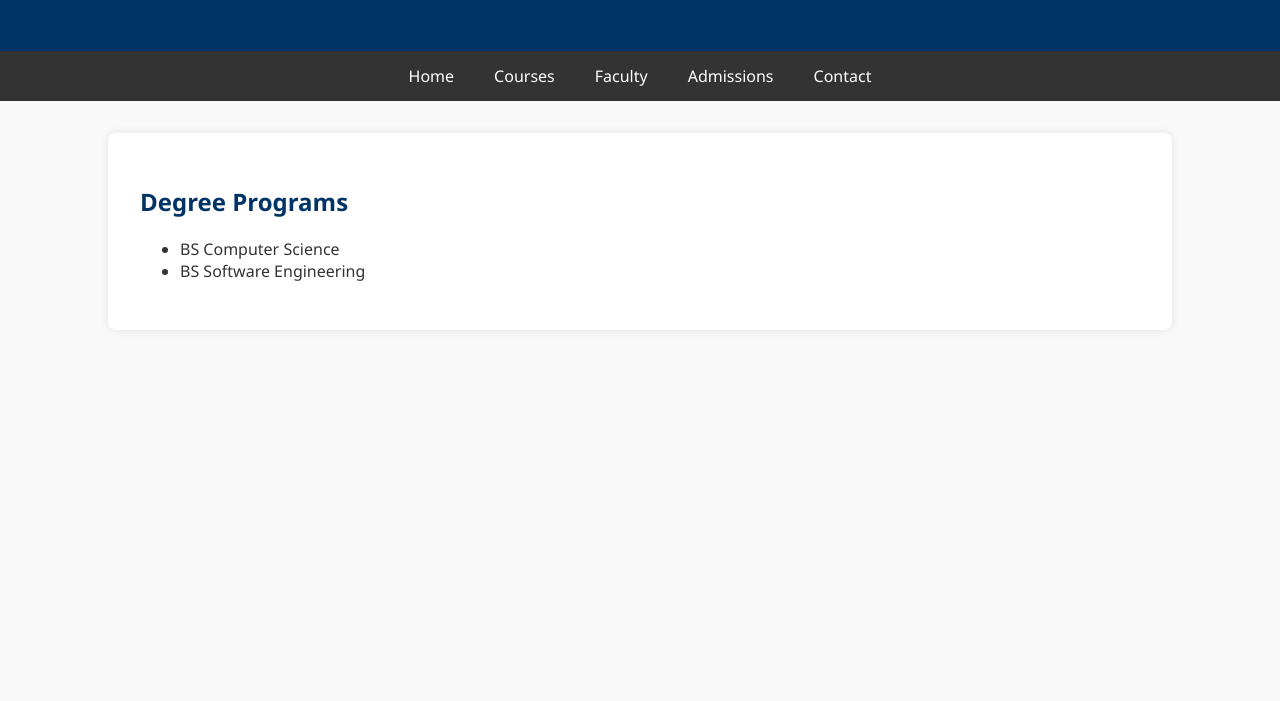
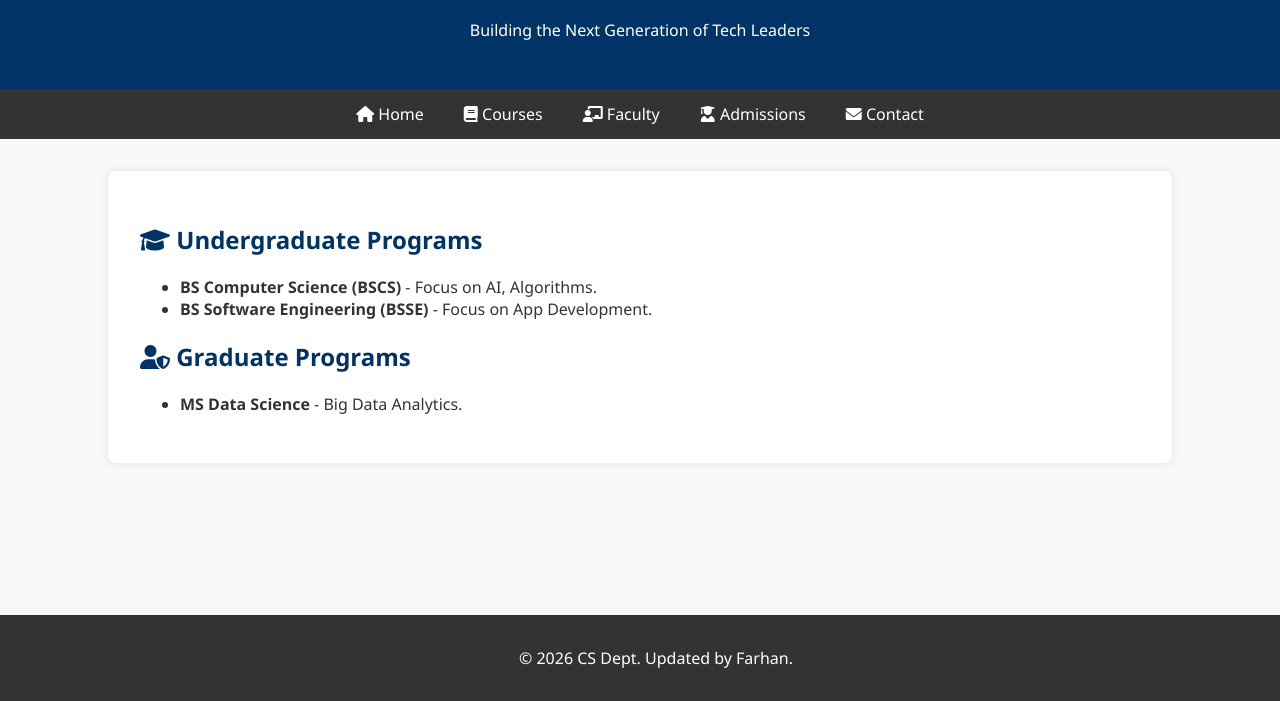
Before and after one commit to hafiz-anees1/uni-dept-website, a website: page src/courses.html in a window 1280 px wide. Shown: the part 99-800 px from the top of the page. Drawn offline with Linux system fonts and the light colour scheme.

Commit message:
Farhan updated Courses Page and Dev Workflow

```diff
--- a/src/courses.html
+++ b/src/courses.html
@@ -3,24 +3,37 @@
 <head>
     <meta charset="UTF-8">
     <meta name="viewport" content="width=device-width, initial-scale=1.0">
-    <title>Courses</title>
+    <title>Courses - CS Department</title>
     <link rel="stylesheet" href="styles/style.css">
+    <link rel="stylesheet" href="https://cdnjs.cloudflare.com/ajax/libs/font-awesome/6.0.0/css/all.min.css">
 </head>
 <body>
-    <header><h1>Our Courses</h1></header>
+    <header>
+        <h1><i class="fas fa-book-open"></i> Academic Programs</h1>
+        <p>Building the Next Generation of Tech Leaders</p>
+    </header>
     <nav>
-        <a href="index.html">Home</a>
-        <a href="courses.html">Courses</a>
-        <a href="faculty.html">Faculty</a>
-        <a href="admissions.html">Admissions</a>
-        <a href="contact.html">Contact</a>
+        <a href="index.html"><i class="fas fa-home"></i> Home</a>
+        <a href="courses.html"><i class="fas fa-book"></i> Courses</a>
+        <a href="faculty.html"><i class="fas fa-chalkboard-teacher"></i> Faculty</a>
+        <a href="admissions.html"><i class="fas fa-user-graduate"></i> Admissions</a>
+        <a href="contact.html"><i class="fas fa-envelope"></i> Contact</a>
     </nav>
     <div class="container">
-        <h2>Degree Programs</h2>
-        <ul>
-            <li>BS Computer Science</li>
-            <li>BS Software Engineering</li>
-        </ul>
+        <div class="section-card">
+            <h2><i class="fas fa-graduation-cap"></i> Undergraduate Programs</h2>
+            <ul>
+                <li><strong>BS Computer Science (BSCS)</strong> - Focus on AI, Algorithms.</li>
+                <li><strong>BS Software Engineering (BSSE)</strong> - Focus on App Development.</li>
+            </ul>
+        </div>
+        <div class="section-card">
+            <h2><i class="fas fa-user-shield"></i> Graduate Programs</h2>
+            <ul>
+                <li><strong>MS Data Science</strong> - Big Data Analytics.</li>
+            </ul>
+        </div>
     </div>
+    <footer><p>&copy; 2026 CS Dept. Updated by Farhan.</p></footer>
 </body>
 </html>
```
Also changed, not shown: .github/workflows/cd-dev.yml.
